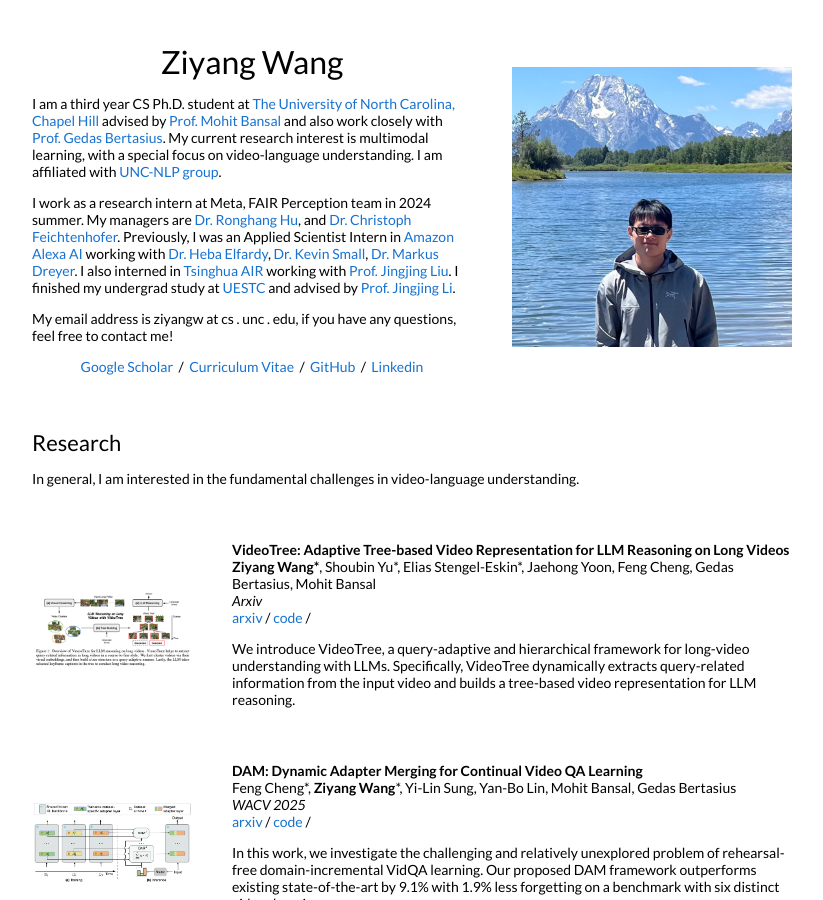
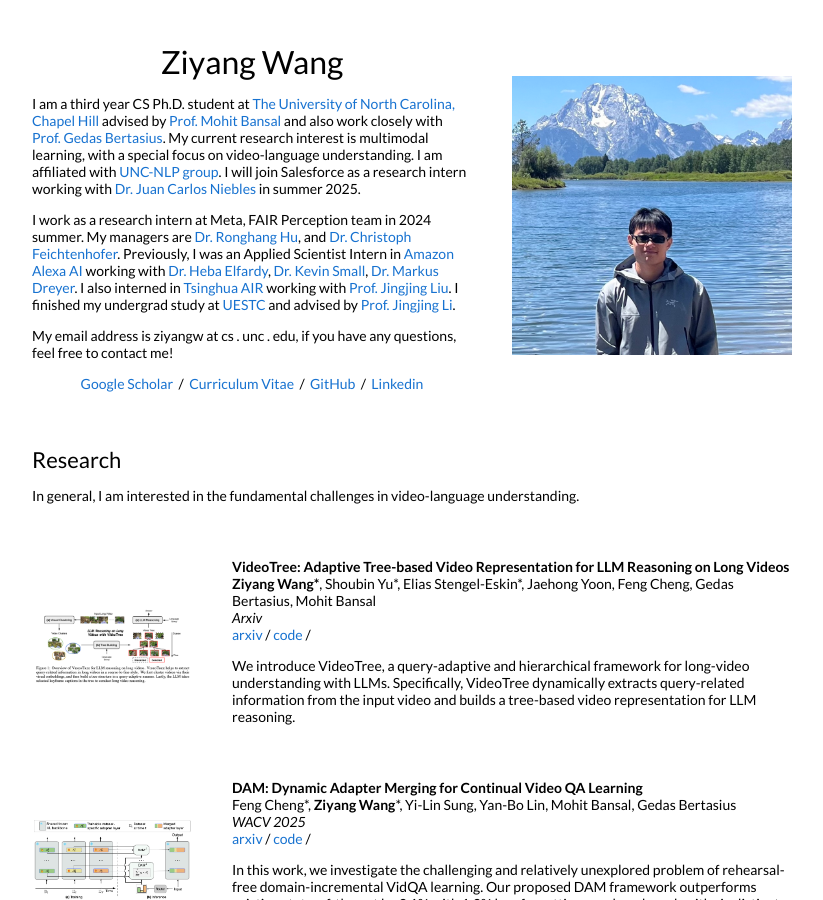
Before and after one commit to ZiyangW2000/ZiyangW2000.github.io, a Jekyll site: the page built from _posts/2016-06-27-vcsel.markdown, in a window 1280 px wide and 900 px high. Shown: the whole window, without its empty margins (228-1051 px from the left). Built offline with Jekyll 4.4.1, drawn with Linux system fonts in a browser that asks for light colours.

Commit message:
Update default.html

```diff
--- a/_layouts/default.html
+++ b/_layouts/default.html
@@ -27,7 +27,8 @@
               <h1>
                 Ziyang Wang
               </h1>
-              <p>I am a third year CS Ph.D. student at <a href="https://www.unc.edu//">The University of North Carolina, Chapel Hill</a> advised by <a href="https://www.cs.unc.edu/~mbansal//">Prof. Mohit Bansal</a> and also work closely with <a href="https://www.gedasbertasius.com//">Prof. Gedas Bertasius</a>. My current research interest is multimodal learning, with a special focus on video-language understanding. I am affiliated with <a href="https://nlp.cs.unc.edu/">UNC-NLP group</a>.
+              <p>I am a third year CS Ph.D. student at <a href="https://www.unc.edu//">The University of North Carolina, Chapel Hill</a> advised by <a href="https://www.cs.unc.edu/~mbansal//">Prof. Mohit Bansal</a> and also work closely with <a href="https://www.gedasbertasius.com//">Prof. Gedas Bertasius</a>. My current research interest is multimodal learning, with a special focus on video-language understanding. I am affiliated with <a href="https://nlp.cs.unc.edu/">UNC-NLP group</a>. I will join Salesforce as a research intern working with <a href="https://www.niebles.net/">Dr. Juan Carlos Niebles
+</a> in summer 2025.
               </p>
               <p>
                 I work as a research intern at Meta, FAIR Perception team in 2024 summer. My managers are <a href="https://ronghanghu.com/">Dr. Ronghang Hu</a>, and <a href="https://feichtenhofer.github.io/">Dr. Christoph Feichtenhofer</a>. Previously, I was an Applied Scientist Intern in <a href="https://www.amazon.science/">Amazon Alexa AI</a> working with <a href="https://www.amazon.science/author/heba-elfardy">Dr. Heba Elfardy</a>, <a href="http://www.kevinsmall.org/">Dr. Kevin Small</a>, <a href="https://markusdreyer.org/">Dr. Markus Dreyer</a>. I also interned in <a href="https://air.tsinghua.edu.cn/en/">Tsinghua AIR</a> working with <a href="https://air.tsinghua.edu.cn/en/info/1046/1194.htm">Prof. Jingjing Liu</a>. I finished my undergrad study at <a href="https://en.uestc.edu.cn">UESTC</a> and advised by <a href="https://lijin118.github.io//">Prof. Jingjing Li</a>.
```
